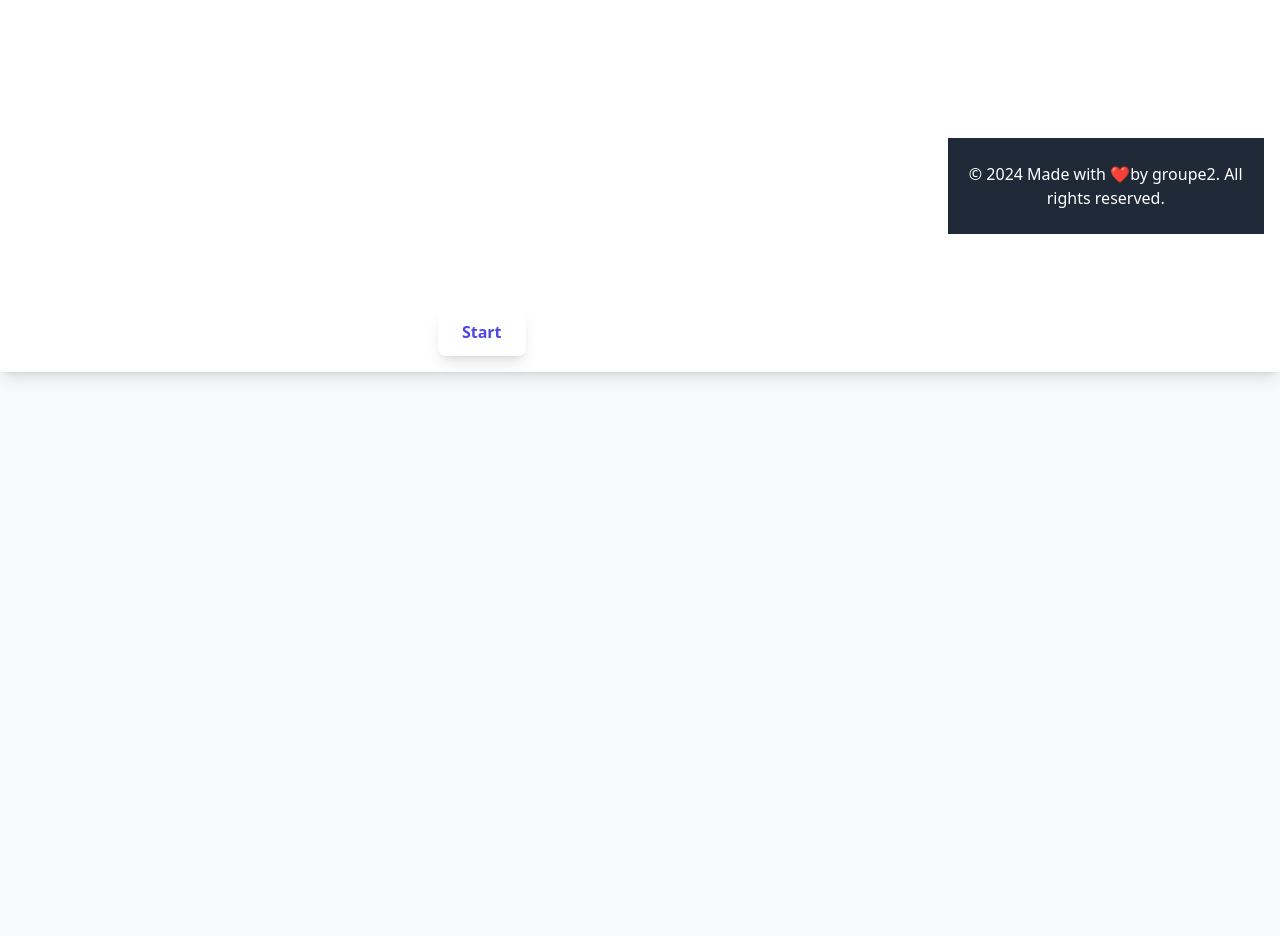
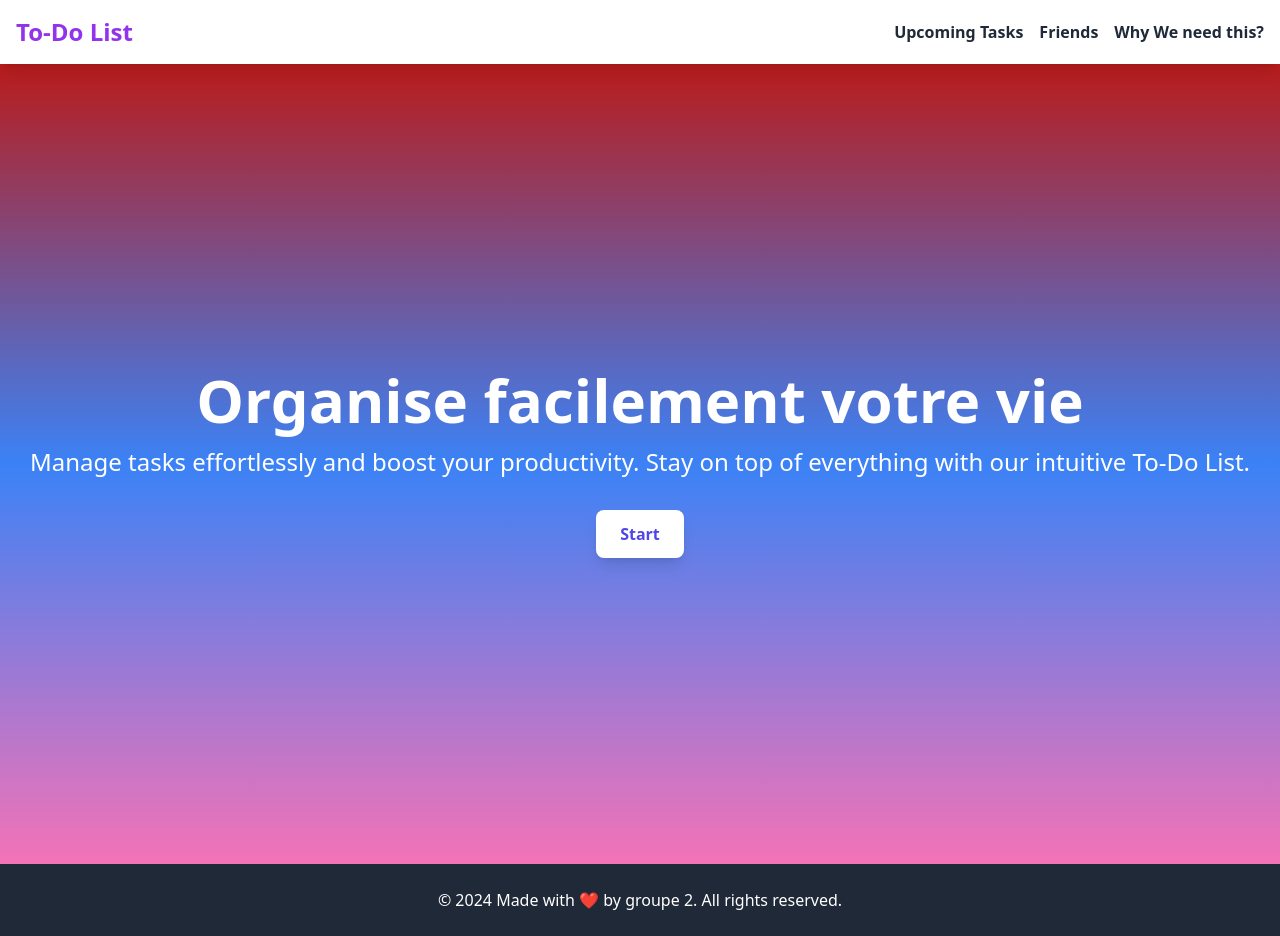
Before and after one commit to ryliam/gitCc, a website: page index.html in a window 1280 px wide. Before the commit the page ends 800 px from the top, so only its background shows below. Drawn offline with nearby package versions, Linux system fonts and the light colour scheme.

Commit message:
reglement probleme first page

```diff
--- a/index.html
+++ b/index.html
@@ -13,9 +13,30 @@
     <div
       class="container mx-auto px-4 py-4 flex justify-between items-center"
     >
+      <a href="#" class="text-2xl font-bold text-purple-600">To-Do List</a>
+      <ul class="flex space-x-4">
+        <!-- All of these buttons currently lead to error pages as their functionality will be added in the future
+        after login and authentication has been implemented.-->
+        <li>
+          <a href="error.html?color=blue" class="hover:text-blue-600 font-bold">Upcoming Tasks</a>
+        </li>
+        <li>
+          <a href="error.html?color=orange" class="hover:text-blue-600 font-bold">Friends</a>
+        </li>
+        <li>
+          <a href="imp.html" class="hover:text-blue-600 font-bold">Why We need this?</a>
+        </li>
+      </ul>
+    </div>
+  </nav>
+
+  <!-- Main Block -->
+  <section
+    class="flex justify-center items-center h-screen bg-gradient-to-b from-red-700 via-blue-500 to-pink-400"
+  >
     <div class="container mx-auto px-4 text-center text-white">
       <h1 class="text-4xl md:text-6xl font-bold">
-          Organisez votre vie avec cette application facile à utiliser
+        Organise facilement votre vie
       </h1>
       <p class="mt-4 text-lg md:text-2xl">
         Manage tasks effortlessly and boost your productivity. Stay on top of
@@ -34,7 +55,7 @@
   <footer class="bg-gray-800 text-white py-6">
     <div class="container mx-auto px-4 text-center">
       <p>
-          &copy; 2024 Made with &#10084;by groupe2. All rights reserved.
+        &copy; 2024 Made with &#10084; by groupe 2. All rights reserved.
       </p>
     </div>
   </footer>
```
Lines whose indentation alone changed are shown as unchanged.
